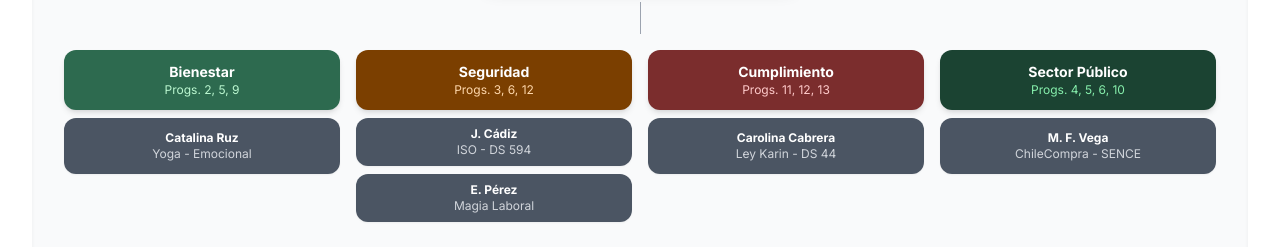
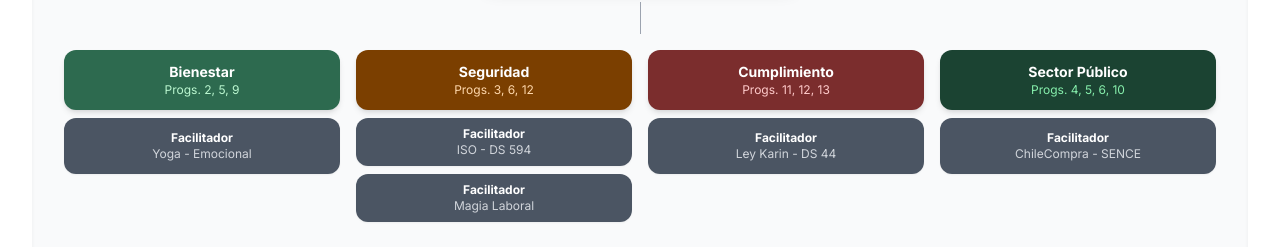
Before and after one commit to JuanJoContreras/proposito180-landing, a React (Vite) app: page / in a window 1280 px wide. Shown: the part 6658-6905 px from the top of the page. Built offline with nearby package versions, Linux system fonts and the light colour scheme.

Commit message:
fix: anonimizar facilitadores en organigrama [skip ci]

```diff
--- a/src/components/Equipo.jsx
+++ b/src/components/Equipo.jsx
@@ -82,22 +82,22 @@ export default function Equipo() {
             <div className="grid grid-cols-2 md:grid-cols-4 gap-4 mb-6">
               <div className="flex flex-col gap-2">
                 <div className="bg-[#2d6a4f] text-white rounded-xl px-4 py-3 text-center shadow-md"><p className="font-bold text-sm">Bienestar</p><p className="text-green-200 text-xs">Progs. 2, 5, 9</p></div>
-                <div className="bg-gray-600 text-white rounded-xl px-4 py-3 text-center shadow-sm"><p className="font-bold text-xs">Catalina Ruz</p><p className="text-gray-300 text-xs">Yoga - Emocional</p></div>
+                <div className="bg-gray-600 text-white rounded-xl px-4 py-3 text-center shadow-sm"><p className="font-bold text-xs">Facilitador</p><p className="text-gray-300 text-xs">Yoga - Emocional</p></div>
               </div>
               <div className="flex flex-col gap-2">
                 <div className="bg-[#7b3f00] text-white rounded-xl px-4 py-3 text-center shadow-md"><p className="font-bold text-sm">Seguridad</p><p className="text-orange-200 text-xs">Progs. 3, 6, 12</p></div>
                 <div className="flex flex-col gap-2">
-                  <div className="bg-gray-600 text-white rounded-xl px-4 py-2 text-center shadow-sm"><p className="font-bold text-xs">J. Cádiz</p><p className="text-gray-300 text-xs">ISO - DS 594</p></div>
-                  <div className="bg-gray-600 text-white rounded-xl px-4 py-2 text-center shadow-sm"><p className="font-bold text-xs">E. Pérez</p><p className="text-gray-300 text-xs">Magia Laboral</p></div>
+                  <div className="bg-gray-600 text-white rounded-xl px-4 py-2 text-center shadow-sm"><p className="font-bold text-xs">Facilitador</p><p className="text-gray-300 text-xs">ISO - DS 594</p></div>
+                  <div className="bg-gray-600 text-white rounded-xl px-4 py-2 text-center shadow-sm"><p className="font-bold text-xs">Facilitador</p><p className="text-gray-300 text-xs">Magia Laboral</p></div>
                 </div>
               </div>
               <div className="flex flex-col gap-2">
                 <div className="bg-[#7b2d2d] text-white rounded-xl px-4 py-3 text-center shadow-md"><p className="font-bold text-sm">Cumplimiento</p><p className="text-red-200 text-xs">Progs. 11, 12, 13</p></div>
-                <div className="bg-gray-600 text-white rounded-xl px-4 py-3 text-center shadow-sm"><p className="font-bold text-xs">Carolina Cabrera</p><p className="text-gray-300 text-xs">Ley Karin - DS 44</p></div>
+                <div className="bg-gray-600 text-white rounded-xl px-4 py-3 text-center shadow-sm"><p className="font-bold text-xs">Facilitador</p><p className="text-gray-300 text-xs">Ley Karin - DS 44</p></div>
               </div>
               <div className="flex flex-col gap-2">
                 <div className="bg-[#1b4332] text-white rounded-xl px-4 py-3 text-center shadow-md"><p className="font-bold text-sm">Sector Público</p><p className="text-green-300 text-xs">Progs. 4, 5, 6, 10</p></div>
-                <div className="bg-gray-600 text-white rounded-xl px-4 py-3 text-center shadow-sm"><p className="font-bold text-xs">M. F. Vega</p><p className="text-gray-300 text-xs">ChileCompra - SENCE</p></div>
+                <div className="bg-gray-600 text-white rounded-xl px-4 py-3 text-center shadow-sm"><p className="font-bold text-xs">Facilitador</p><p className="text-gray-300 text-xs">ChileCompra - SENCE</p></div>
               </div>
             </div>
             <div className="text-center text-gray-400 text-xs italic mb-4">Programa Transversal - Todos los Sectores</div>
```
